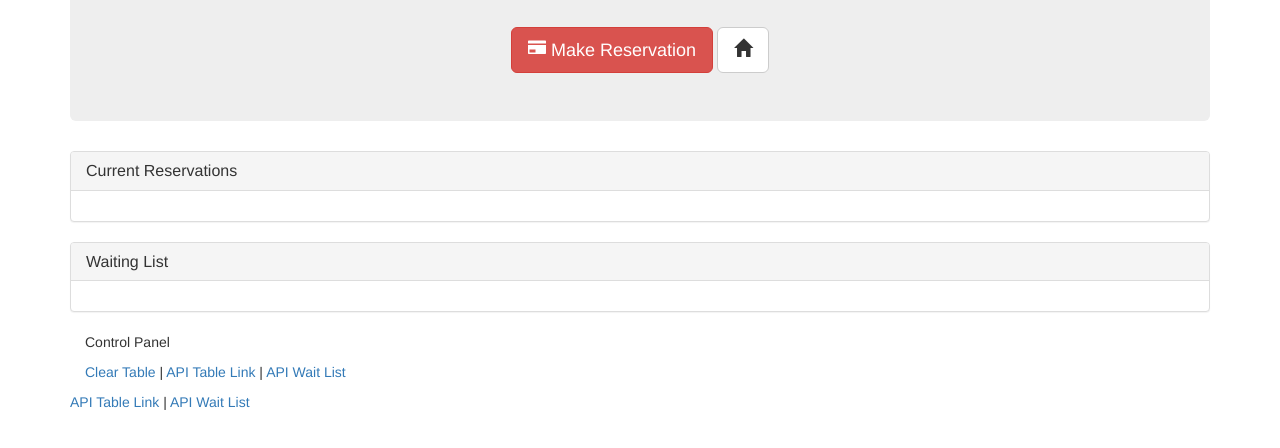
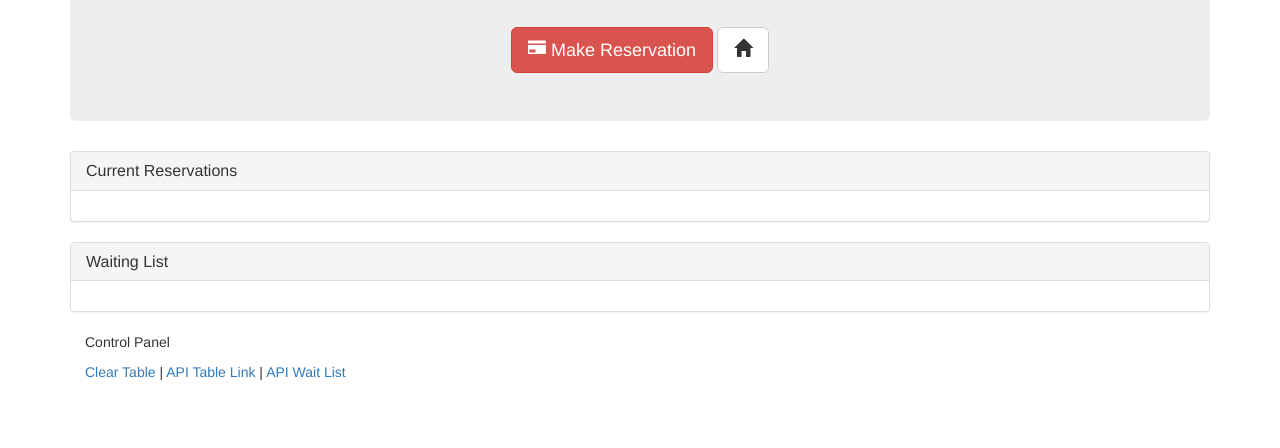
Before and after one commit to GRIFF91/hot-restaurant, a website: page tables.html in a window 1280 px wide. Shown: the part 220-668 px from the top of the page. Drawn offline with nearby package versions, Linux system fonts and the light colour scheme; no server answers.

Commit message:
footer footer

```diff
--- a/tables.html
+++ b/tables.html
@@ -63,13 +63,6 @@
      	    </footer>
 
      	</div>
-
-
-     <footer class="footer">
-       <div class="container">
- 	        <p><a href="/api/tables">API Table Link</a> | <a href="/api/waitlist">API Wait List</a></p>
-       </div>
-     </footer>
 
  	</div>
 
```
Also changed, not shown: 1 other file.
